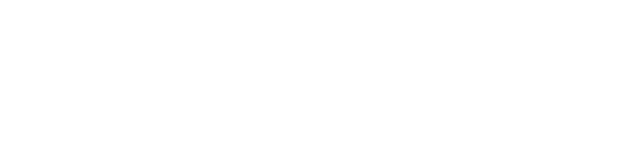
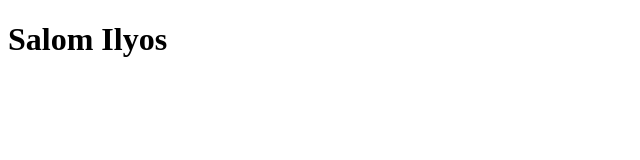
Before and after one commit to Ilyos-077/git-loyha, a plain HTML site: page index.html in a window 1280 px wide. Shown: the whole page, without its empty margins (0-640 px from the left). Drawn offline with Linux system fonts and the light colour scheme.

Commit message:
Yangi Kod

```diff
--- a/index.html
+++ b/index.html
@@ -7,6 +7,6 @@
     <link rel="stylesheet" href="main.css">
 </head>
 <body>
-
+    <h1>Salom Ilyos</h1>
 </body>
 </html>
```
